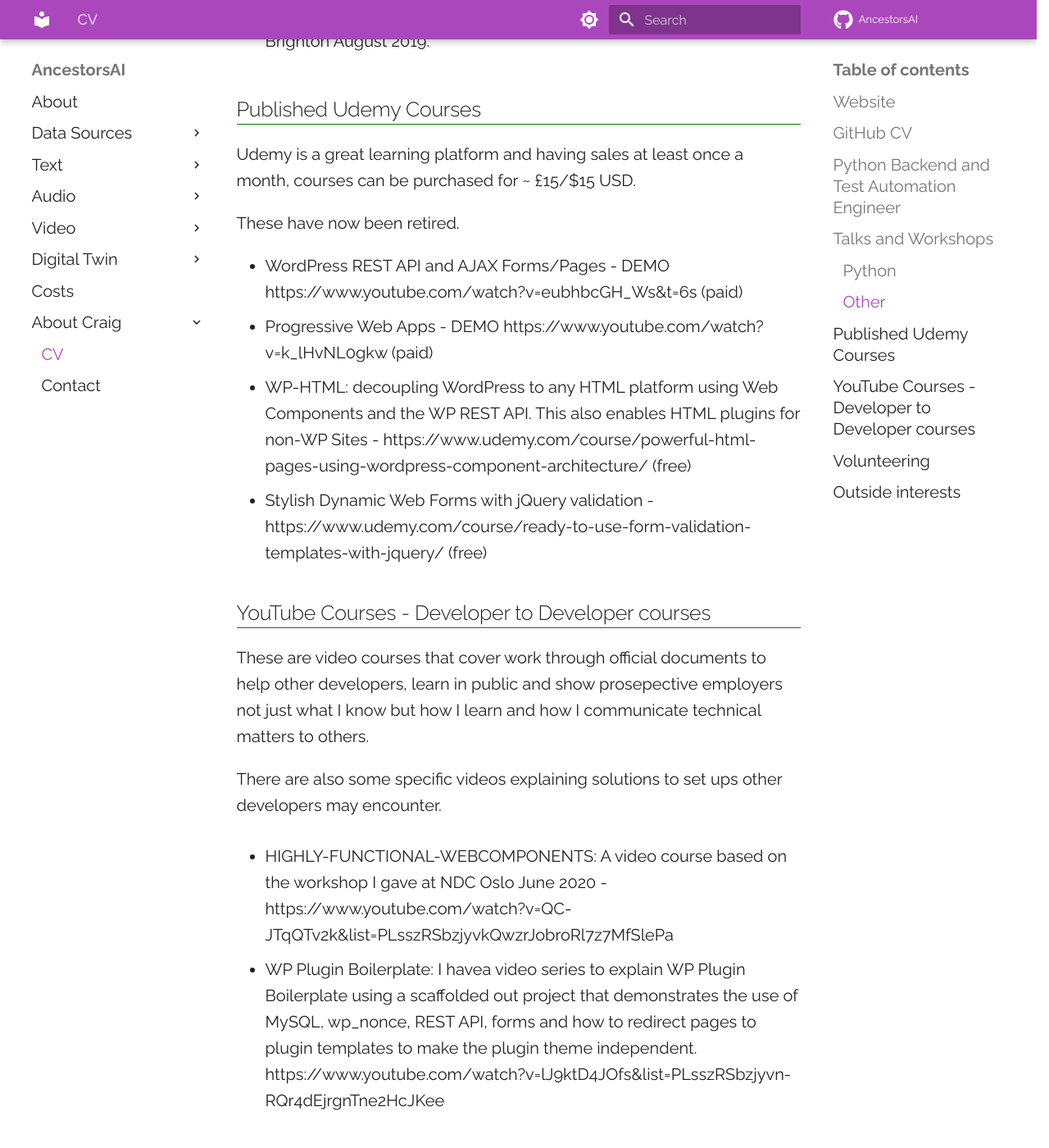
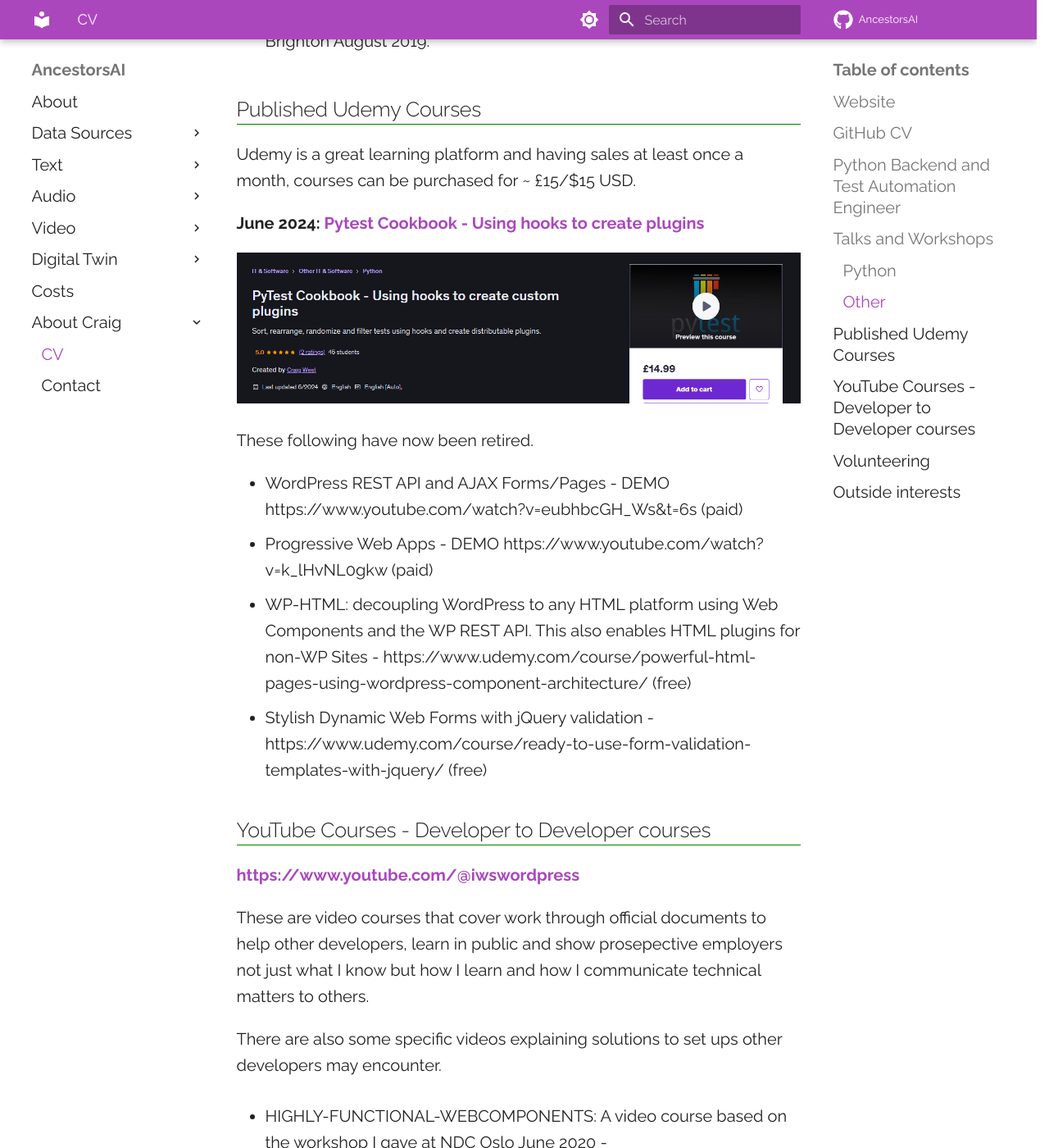
Before and after one commit to Python-Test-Engineer/ancestors-ai, an MkDocs documentation site: the page built from docs/craig/cv.md, in a window 1280 px wide and 1400 px high, scrolled down 3493 px. Shown: the whole window at 82% size. Built offline with MkDocs 1.6.1 and Material for MkDocs 9.7.7, drawn with Linux system fonts in a browser that asks for light colours.

Commit message:
update cv and courses

```diff
--- a/docs/craig/cv.md
+++ b/docs/craig/cv.md
@@ -90,7 +90,11 @@ I use GitHub to host a copy of my CV.
 ##  Published Udemy Courses
 Udemy is a great learning platform and having sales at least once a month, courses can be purchased for ~ £15/$15 USD.
 
-These have now been retired.
+**June 2024: [Pytest Cookbook - Using hooks to create plugins](https://www.udemy.com/course/pytest-cookbook-using-hooks-to-create-custom-plugins/)**
+
+![Pytest Cookbook - Using hooks to create plugins](../images/udemy-pytest-course.png)
+
+These following have now been retired.
 
 - WordPress REST API and AJAX Forms/Pages - DEMO https://www.youtube.com/watch?v=eubhbcGH_Ws&t=6s (paid)
 - Progressive Web Apps - DEMO https://www.youtube.com/watch?v=k_lHvNL0gkw (paid)
@@ -99,6 +103,8 @@ These have now been retired.
 
 
 ##  YouTube Courses - Developer to Developer courses
+
+**[https://www.youtube.com/@iwswordpress](https://www.youtube.com/@iwswordpress)**
 
 These are video courses that cover work through official documents to help other developers, learn in public and show prosepective employers not just what I know but how I learn and how I communicate technical matters to others.
 
```
Also changed, not shown: docs/images/udemy-pytest-course.png (added), site/craig/cv/index.html, site/images/udemy-pytest-course.png (added), site/search/search_index.json, 1 other file.
